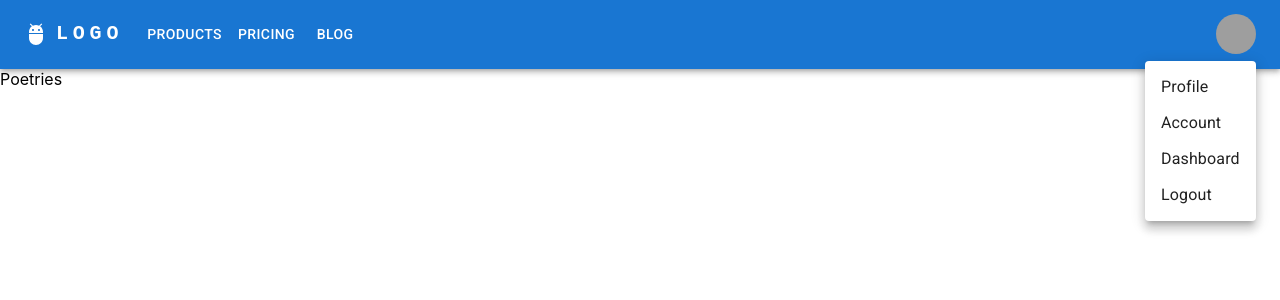
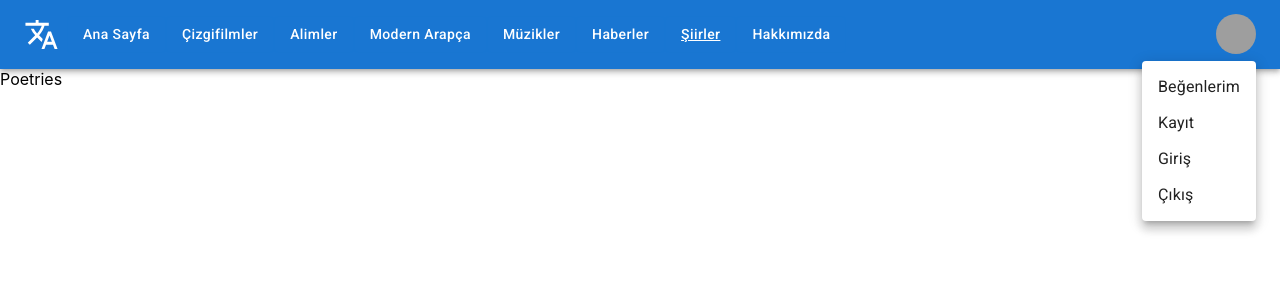
Before and after one commit to AkifKA/makcevirimerkezi, a React (Create React App) app: page /poetries in a window 1280 px wide. Both pictures are taken after a click on the button "Ayarları Aç". Shown: the top 300 px of the page. Built offline with nearby package versions, Linux system fonts and the light colour scheme; grey boxes are pictures that could not be loaded.

Commit message:
12. Updated Navbar.jsx

```diff
--- a/src/components/Navbar.jsx
+++ b/src/components/Navbar.jsx
@@ -11,10 +11,40 @@ import Avatar from "@mui/material/Avatar";
 import Button from "@mui/material/Button";
 import Tooltip from "@mui/material/Tooltip";
 import MenuItem from "@mui/material/MenuItem";
-import AdbIcon from "@mui/icons-material/Adb";
+import TranslateIcon from "@mui/icons-material/Translate";
+import { Link } from "@mui/icons-material";
+import { useLocation, useNavigate } from "react-router-dom";
+// import { Stack } from "@mui/material";
 
-const pages = ["Products", "Pricing", "Blog"];
-const settings = ["Profile", "Account", "Dashboard", "Logout"];
+// const pages = [
+//   "Ana Sayfa",
+//   "Çizgifilmler",
+//   "Alimler",
+//   "Modern Arapça",
+//   "Müzikler",
+//   "Haberler",
+//   "Şiirler",
+//   "Belgeseleller",
+// ];
+
+// const settings = ["Hesabım", "Beğenilerim", "Çıkış"];
+
+const pages = [
+  { title: "Ana Sayfa", icon: "", url: "/" },
+  { title: "Çizgifilmler", icon: "", url: "/cartoons" },
+  { title: "Alimler", icon: "", url: "/scientists" },
+  { title: "Modern Arapça", icon: "", url: "/modern-arabic" },
+  { title: "Müzikler", icon: "", url: "/musics" },
+  { title: "Haberler", icon: "", url: "/news" },
+  { title: "Şiirler", icon: "", url: "/poetries" },
+  { title: "Hakkımızda", icon: "", url: "/about" },
+];
+
+const settings = [
+  { title: "Hesabım", icon: "", url: "/account" },
+  { title: "Beğenilerim", icon: "", url: "/myFavorites" },
+  { title: "Giriş", icon: "", url: "/login" },
+];
 
 function NavBar() {
   const [anchorElNav, setAnchorElNav] = React.useState(null);
@@ -35,29 +65,53 @@ function NavBar() {
     setAnchorElUser(null);
   };
 
+  const navigate = useNavigate();
+
+  const location = useLocation();
   return (
     <AppBar position="static">
       <Container maxWidth="xl">
         <Toolbar disableGutters>
-          <AdbIcon sx={{ display: { xs: "none", md: "flex" }, mr: 1 }} />
+          <TranslateIcon
+            fontSize="large"
+            sx={{ display: { xs: "none", md: "flex" }, mr: 1 }}
+          />
+          {/* <Stack
+            justifyContent={"center"}
+            alignItems={"center"}
+            direction={"column"}
+          >
             <Typography
               variant="h6"
-            noWrap
               component="a"
               href="/"
               sx={{
-              mr: 2,
                 display: { xs: "none", md: "flex" },
                 fontFamily: "monospace",
                 fontWeight: 700,
-              letterSpacing: ".3rem",
                 color: "inherit",
                 textDecoration: "none",
+                fontSize: "1.5rem",
               }}
             >
-            LOGO
+              MAK
             </Typography>
-
+            <Typography
+              variant="h6"
+              component="a"
+              href="/"
+              sx={{
+                display: { xs: "none", md: "flex" },
+                fontFamily: "monospace",
+                fontWeight: 700,
+                color: "inherit",
+                textDecoration: "none",
+                fontSize: "1.3rem",
+              }}
+            >
+              Çeviri Merkezi
+            </Typography>
+          </Stack> */}
           <Box sx={{ flexGrow: 1, display: { xs: "flex", md: "none" } }}>
             <IconButton
               size="large"
@@ -87,14 +141,14 @@ function NavBar() {
                 display: { xs: "block", md: "none" },
               }}
             >
-              {pages.map((page) => (
-                <MenuItem key={page} onClick={handleCloseNavMenu}>
-                  <Typography textAlign="center">{page}</Typography>
+              {pages.map(({ title, icon, url }) => (
+                <MenuItem key={title} onClick={() => navigate(url)}>
+                  <Typography textAlign="center">{title}</Typography>
                 </MenuItem>
               ))}
             </Menu>
           </Box>
-          <AdbIcon sx={{ display: { xs: "flex", md: "none" }, mr: 1 }} />
+          <TranslateIcon sx={{ display: { xs: "flex", md: "none" }, mr: 1 }} />
           <Typography
             variant="h5"
             noWrap
@@ -111,22 +165,30 @@ function NavBar() {
               textDecoration: "none",
             }}
           >
-            LOGO
+            MAK Çeviri Merkezi
           </Typography>
           <Box sx={{ flexGrow: 1, display: { xs: "none", md: "flex" } }}>
-            {pages.map((page) => (
+            {pages.map(({ title, url, icon }) => (
               <Button
-                key={page}
-                onClick={handleCloseNavMenu}
-                sx={{ my: 2, color: "white", display: "block" }}
+                variant="outlined"
+                key={title}
+                onClick={() => navigate(url)}
+                selected="true"
+                sx={{
+                  my: 2,
+                  color: "white",
+                  display: "block",
+                  textTransform: "capitalize",
+                  textDecoration: location.pathname === url && "underline",
+                }}
               >
-                {page}
+                {title}
               </Button>
             ))}
           </Box>
 
           <Box sx={{ flexGrow: 0 }}>
-            <Tooltip title="Open settings">
+            <Tooltip title="Ayarları Aç">
               <IconButton onClick={handleOpenUserMenu} sx={{ p: 0 }}>
                 <Avatar alt="Remy Sharp" src="/static/images/avatar/2.jpg" />
               </IconButton>
@@ -147,11 +209,42 @@ function NavBar() {
               open={Boolean(anchorElUser)}
               onClose={handleCloseUserMenu}
             >
-              {settings.map((setting) => (
-                <MenuItem key={setting} onClick={handleCloseUserMenu}>
-                  <Typography textAlign="center">{setting}</Typography>
+              <MenuItem onClick={() => navigate("/my-favorites")}>
+                <Typography
+                  sx={{
+                    textAlign: "center",
+                    textDecoration:
+                      location.pathname === "/my-favorites" && "underline",
+                  }}
+                >
+                  Beğenlerim
+                </Typography>
               </MenuItem>
-              ))}
+              <MenuItem onClick={() => navigate("/register")}>
+                <Typography
+                  sx={{
+                    textAlign: "center",
+                    textDecoration:
+                      location.pathname === "/register" && "underline",
+                  }}
+                >
+                  Kayıt
+                </Typography>
+              </MenuItem>
+              <MenuItem onClick={() => navigate("/login")}>
+                <Typography
+                  sx={{
+                    textAlign: "center",
+                    textDecoration:
+                      location.pathname === "/login" && "underline",
+                  }}
+                >
+                  Giriş
+                </Typography>
+              </MenuItem>
+              <MenuItem onClick={{}}>
+                <Typography sx={{ textAlign: "center" }}>Çıkış</Typography>
+              </MenuItem>
             </Menu>
           </Box>
         </Toolbar>
```
Lines whose indentation alone changed are shown as unchanged.
